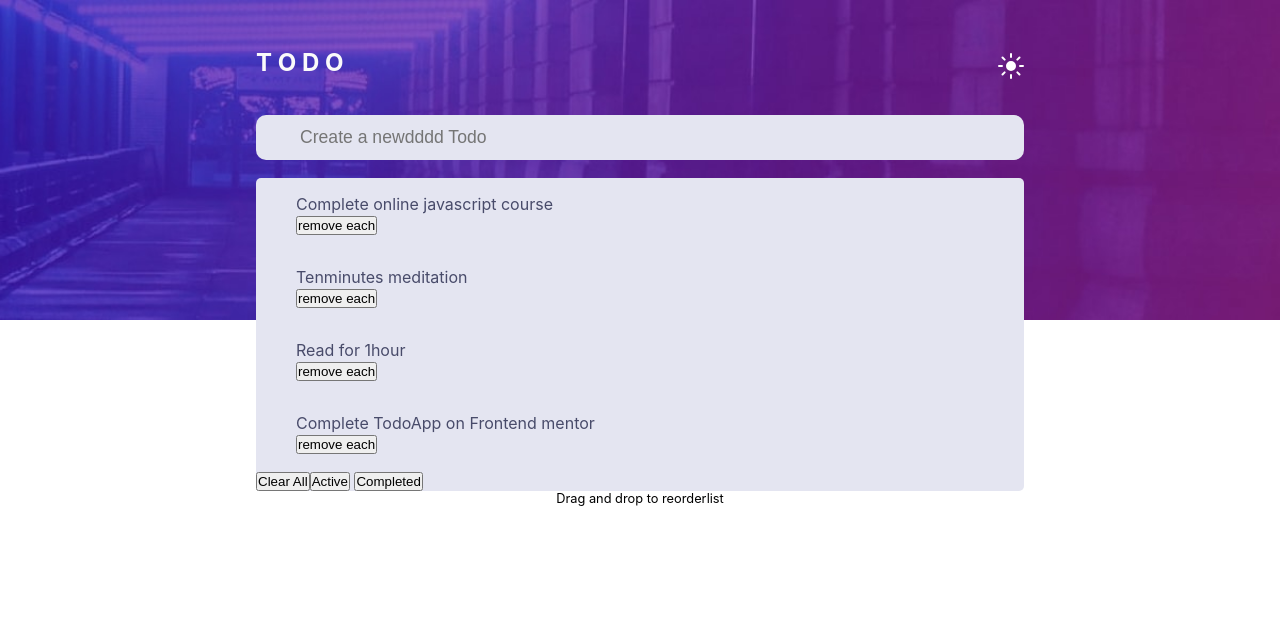
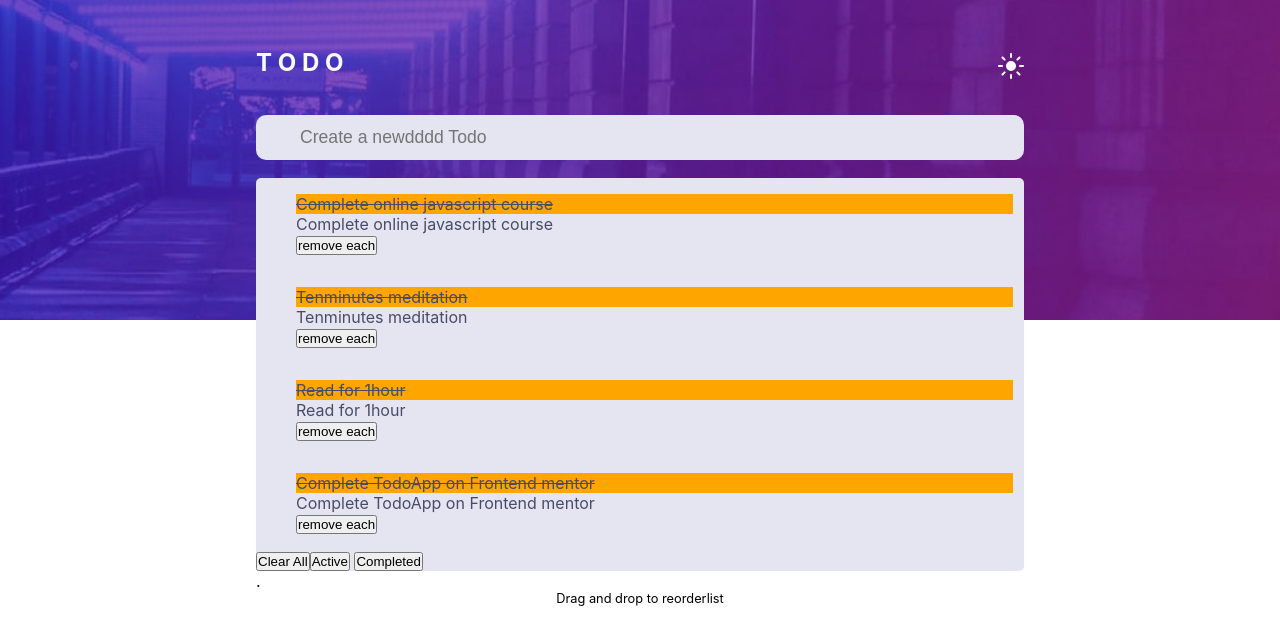
Before and after one commit to BLADEHEDA/todolist-project, a React (Create React App) app: page / in a window 1280 px wide. Shown: the top 644 px of the page. Built offline with nearby package versions, Linux system fonts and the light colour scheme.

Commit message:
ne changes

```diff
--- a/src/components/Todolist.js
+++ b/src/components/Todolist.js
@@ -5,7 +5,6 @@ import Todoform from './Todoform';
 
 function Todolist(){
     const [tasks , settasks] = useState(Tasks);
-    const [strike , setstrike] = useState();
 
     // the function below removes all the items from the list
     const remove= ()=>{
@@ -16,15 +15,6 @@ function Todolist(){
         let newtasks= tasks.filter((e)=>e.id !==id)
         settasks(newtasks);
     }
-    // the lines below strikes the lines when ou click on the rask complieted
-    const complete=(id)=>{
-
-    //    strike= tasks[0
-        setstrike(!strike);
-    }
-    console.log(tasks[0])
-
-       const togglestrike=strike? "darks":"lights";
 
     //   the lines below add tasks to the list
     const Addtasks= (task)=>{
@@ -33,17 +23,29 @@ function Todolist(){
     }
     const newtask= [task, ...tasks];
     settasks(newtask);
-    console.log(newtask);
 };
-// the code below toggles styes on a list if it is complete
-// const completed=(id)=>{
-//     let updateTask= tasks.map(id=>{
-//         if(tasks.id===id){
-//         tasks.completed=!tasks.completed;
-//         }
-//         return tasks;
-//     })
-// }
+
+// the code below toggles styles on a list if it is complete
+    const [strike , setstrike] = useState(tasks);
+    const togglestrike=strike? "darks":"lights";
+
+        const completed=(id)=>{
+         let updateTask = tasks.map(task =>{
+
+            if(task.completed){
+
+               setstrike(!strike);
+                console.log(tasks);
+                console.log(Tasks);
+
+            }
+
+            console.log("hello");
+             return task;
+
+         })
+
+        }
     return(
         <div >
            <Todoform onSubmit={Addtasks}/>
@@ -52,26 +54,31 @@ function Todolist(){
            {tasks.map((e)=>{
                  const {id,task} = e;
         return(
-
+            // completeTodo={completeTodo}
             <div >
              <span className="radio" id='radiox'></span>
             <div key={id} className={`barx`}  >
-           <p className={`Appx ${togglestrike}`} onClick={complete}>{task} </p>
+           <p className={`Appx ${togglestrike}`}  onClick={completed} >{task} </p>
+           <p className={`Appx`}  onClick={completed} >{task} </p>
+
               <button onClick={()=> removeeach(id)}>remove each</button>
+              {/* <p className={`Appx `}  onClick={()=> completed(tasks.id)}>{task} </p>  */}
             </div>
              </div>
         )
         })}
+
+        {/* Dont bother about this section i"ll tackle this once im done doing whatever i was doing*/}
         <div className="status">
         <button onClick={remove}>Clear All</button>
         <button onClick={remove}>Active</button>     {/*this is fpr the task not yet completed  */}
-        <button onClick={remove}>Completed</button> {/*this is for the tasks completed   */}
+        <button onClick={remove}>Completed</button> {/*this is for the tasks completed  onClick={()=> completed(tasks.id)}  */}
         </div>
 
 
             </div>
 
-        </div>
+.        </div>
     );
 };
 export default Todolist
```
